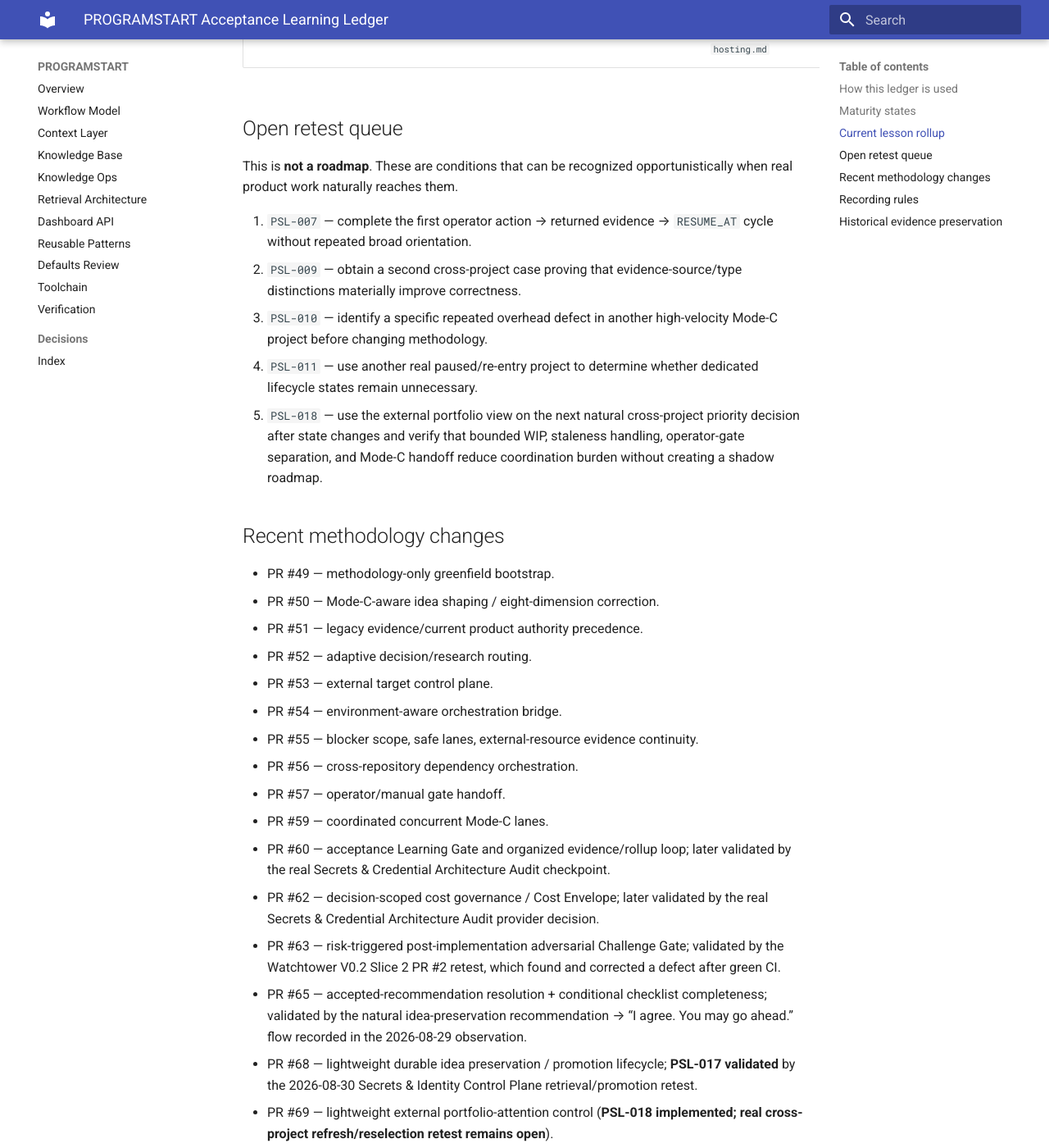
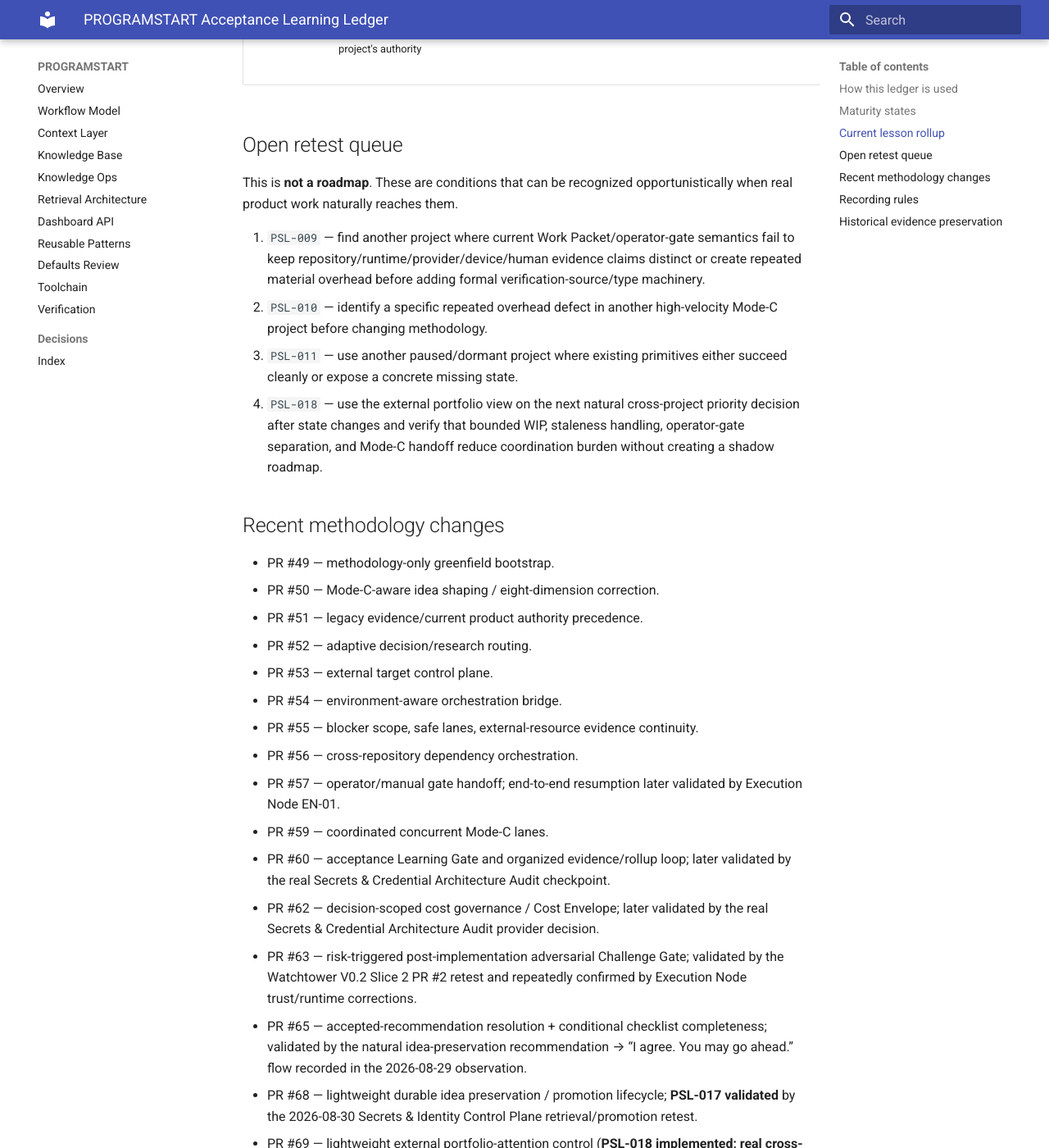
Before and after one commit to GrahamArdent/PROGRAMSTART, an MkDocs documentation site: the page built from docs/PROGRAMSTART_ACCEPTANCE_LEARNING_LEDGER.md, in a window 1280 px wide and 1400 px high, scrolled down 4820 px. Shown: the whole window at 82% size. Built offline with MkDocs 1.6.1 and Material for MkDocs 9.7.7, drawn with Linux system fonts in a browser that asks for light colours; some of the changed text lies outside the part shown.

Commit message:
docs(acceptance): reconcile secrets learning with latest main

```diff
--- a/docs/PROGRAMSTART_ACCEPTANCE_LEARNING_LEDGER.md
+++ b/docs/PROGRAMSTART_ACCEPTANCE_LEARNING_LEDGER.md
@@ -46,15 +46,15 @@
 | `PSL-004` | External target control + environment-aware orchestration should let PROGRAMSTART operate through available connected tools without vendoring its runtime or fabricating unavailable checks | **validated** | external target control plane + orchestration | Email Bridge acceptance → PROGRAMSTART PRs #53/#54 | another lean adopted repo executed primarily through connected tools |
 | `PSL-005` | A narrow Mode-C blocker must keep truthful closure control while safe independent work remains discoverable; provider history and current visibility are separate facts | **validated** | blocker scope / safe-lane / evidence continuity | GCRM → PROGRAMSTART PR #55 and later R4 work | another provider/manual blocker with safe preparation outside the blocked dependency |
 | `PSL-006` | Cross-repository dependencies need a task-scoped authority graph with partial satisfaction, evidence reuse/invalidation, and independent project spines | **validated** | Work Packet + orchestration | Dedication ↔ Calendar Bridge → PROGRAMSTART PR #56 | another companion integration where repository/runtime/provider planes disagree |
-| `PSL-007` | Operator/manual gates need a secret-safe exact action/evidence/resume contract and must distinguish action completion from system acceptance | **validated** (protocol); end-to-end resumption still open | Work Packet + orchestration | Email/Calendar + Resume Creator → PROGRAMSTART PR #57 | first real credential/device/CI/reviewer gate that returns evidence and resumes at declared `RESUME_AT` without broad reorientation |
+| `PSL-007` | Operator/manual gates need a secret-safe exact action/evidence/resume contract and must distinguish action completion from system acceptance | **validated** | Work Packet + orchestration | PROGRAMSTART PR #57 → Execution Node EN-01 operator/admin install → returned GitHub/runtime evidence → correction/reverification → resumed closure; `docs/acceptance/observations/2026-08-31-execution-node-operator-gate-retest.md` | future operator/manual gate where returned evidence contradicts prior assumptions or tempts broad reorientation instead of declared-point resumption |
 | `PSL-008` | Multiple legitimate current Mode-C work streams can coexist under one spine, but one invocation selects one packet and closure control stays truthful | **validated** | Work Packet + orchestration | GCRM R4 + PROGRAMSTART PR #59; `docs/acceptance/observations/2026-08-27-gcrm-concurrent-mode-c-lanes.md` | another mature project where sibling lanes share a real mutable/conflict surface |
-| `PSL-009` | Verification evidence may need source/type distinctions so repository CI, hosted runtime, provider, physical device, and human acceptance are not collapsed into one generic green state | **observe** | verification policy — smallest owner not yet earned | Dedication Android physical acceptance vs emulator/CI | second project where two evidence sources prove materially different claims and current policy causes friction |
+| `PSL-009` | Verification evidence may need source/type distinctions so repository CI, hosted runtime, provider, physical device, and human acceptance are not collapsed into one generic green state | **observe** | verification policy — smallest owner not yet earned | Dedication Android physical acceptance vs emulator/CI + Execution Node repository/CI vs installed runtime/physical host; `docs/acceptance/observations/2026-08-31-execution-node-operator-gate-retest.md` | another project where current Work Packet/operator-gate semantics fail to preserve source-specific claims or create repeated material overhead; only then consider a bounded formal verification-source/type policy |
 | `PSL-010` | High-velocity Mode C must stay lightweight; small safe slices should not trigger broad planning/research ceremony | **observe** | proportional planning / orchestration | LinkedIn Generator narrow PR sequence | another rapid mature-project sequence showing a specific recurring overhead gap |
 | `PSL-011` | Dedicated active/paused/inactive/retired lifecycle machinery is not currently earned; focused Mode-C re-entry + invalidation may be sufficient | **observe / narrowed** | Mode-C re-entry | Resume Creator V6 acceptance → PR #58 | another paused/dormant project where existing primitives either succeed cleanly or expose a concrete missing state |
 | `PSL-012` | Selective PROGRAMSTART methodology propagation can update managed controls without becoming a strategic replan | **observe / supporting** | adopt/sync surface | LinkedIn Generator PR #19 | another adopted existing repo needing selective methodology sync with project authority preserved |
 | `PSL-013` | PROGRAMSTART needs a built-in evidence-driven Learning Gate so real project use conditionally produces observation/maturity updates and later retests, without turning the ledger into an activity log | **validated** | `docs/PROGRAMSTART_LEARNING_LOOP.md` + orchestration prompt | PR #60 implementation → real Secrets & Credential Architecture Audit checkpoint; `docs/acceptance/observations/2026-08-28-secrets-cost-gate-retest.md` | another normal checkpoint where the correct result is `no reusable lesson`, counterevidence, or a different maturity delta rather than unconditional methodology work |
 | `PSL-014` | Material paid/metered dependency decisions need a decision-scoped Cost Envelope covering current evidence, included capacity, charge trigger, caps, reuse/alternatives, and the evidence that earns payment; volatile vendor prices must not become a central registry | **validated** | `docs/PROGRAMSTART_COST_GOVERNANCE.md` + orchestration prompt | PR #62 implementation → real Secrets & Credential Architecture Audit; `docs/acceptance/observations/2026-08-28-secrets-cost-gate-retest.md` | a future metered API or infrastructure decision with a different cost shape, especially one that actually crosses a `PAY_WHEN` threshold |
-| `PSL-015` | High-risk completed implementations need a risk-triggered post-implementation adversarial Challenge Gate before merge-ready/closure; inspect the actual implementation and construct a realistic failure sequence rather than relying only on intended design + green current tests | **validated** | `PROGRAMBUILD_CHALLENGE_GATE.md` + Work Packet + orchestration verification | Watchtower V0.2 PR #2 retest: adversarial closure found and corrected a defect after 19 green tests, then reached 22 green tests; `docs/acceptance/observations/2026-08-29-watchtower-challenge-gate-retest.md` | future high-risk closures should continue to challenge actual completed implementations; record counterevidence if activation becomes too broad or fails to protect material invariants |
+| `PSL-015` | High-risk completed implementations need a risk-triggered post-implementation adversarial Challenge Gate before merge-ready/closure; inspect the actual implementation and construct a realistic failure sequence rather than relying only on intended design + green current tests | **validated** | `PROGRAMBUILD_CHALLENGE_GATE.md` + Work Packet + orchestration verification | Watchtower V0.2 PR #2 retest + repeated Execution Node confirmation, including zero-argument trust-boundary correction after green checks; `docs/acceptance/observations/2026-08-31-execution-node-operator-gate-retest.md` | future high-risk closures should continue to challenge actual completed implementations; record counterevidence if activation becomes too broad or fails to protect material invariants |
 | `PSL-016` | Generic operator acceptance of a concrete recommendation must resolve deterministically to execution inside current authority, durable-authority reconciliation then execution, or deferral without resequencing; stronger gates remain independent, actual contradictory evidence wins, and applicable checklist obligations must be actively reconciled without turning checklists into scope/strategy | **validated** | Planning Operating Model + Work Packet + orchestration prompt + execution checklist | PR #65 implementation → natural Planning Projects acceptance “I agree. You may go ahead.” correctly resolved as `reconcile_authority_then_execute` for the idea-preservation methodology change; `docs/acceptance/observations/2026-08-29-idea-preservation-correction.md` | future generic acceptances with a different disposition, contradicted premise, or stronger gate should remain available as counterevidence/revalidation opportunities |
 | `PSL-017` | Worthwhile ideas need cheap durable non-authoritative preservation separate from promotion/execution: capture broadly, promote deliberately, execute only from authority; shelved/rejected/superseded rationale may remain useful evidence, while a live cross-project idea portfolio stays outside PROGRAMSTART | **validated** | Planning Operating Model + Idea Intake + optional `IDEA_LEDGER.md` + orchestration prompt | PR #68 implementation → Secrets & Identity Control Plane retrieval/promotion retest; `docs/acceptance/observations/2026-08-30-secrets-control-plane-promotion.md` | another natural captured idea whose later disposition differs (shelve/reject/supersede or promote into an existing authority) should remain available as counterevidence/revalidation |
 | `PSL-018` | Operators managing many independent repositories need a lightweight derived portfolio-attention layer that separates short operator gates from one primary build, keeps live filled state outside PROGRAMSTART, treats staleness as verification debt rather than urgency, and hands execution back to each project's authority | **implemented** | `PROGRAMBUILD_PORTFOLIO_CONTROL.md` + external-workspace templates | natural multi-repository organization problem + PROGRAMSTART PR #69 self-hosting sweep; `docs/acceptance/observations/2026-08-29-portfolio-attention-control-self-hosting.md` | next natural “what should we work on?” request after material project-state changes: refresh retained rows cheaply, correct stale assumptions from project authority, keep paused work non-urgent, separate one operator gate from one primary build, and hand the selected project back to Mode C without portfolio authority drift |
@@ -63,11 +63,10 @@
 
 This is **not a roadmap**. These are conditions that can be recognized opportunistically when real product work naturally reaches them.
 
-1. `PSL-007` — complete the first operator action → returned evidence → `RESUME_AT` cycle without repeated broad orientation.
-2. `PSL-009` — obtain a second cross-project case proving that evidence-source/type distinctions materially improve correctness.
-3. `PSL-010` — identify a specific repeated overhead defect in another high-velocity Mode-C project before changing methodology.
-4. `PSL-011` — use another real paused/re-entry project to determine whether dedicated lifecycle states remain unnecessary.
-5. `PSL-018` — use the external portfolio view on the next natural cross-project priority decision after state changes and verify that bounded WIP, staleness handling, operator-gate separation, and Mode-C handoff reduce coordination burden without creating a shadow roadmap.
+1. `PSL-009` — find another project where current Work Packet/operator-gate semantics fail to keep repository/runtime/provider/device/human evidence claims distinct or create repeated material overhead before adding formal verification-source/type machinery.
+2. `PSL-010` — identify a specific repeated overhead defect in another high-velocity Mode-C project before changing methodology.
+3. `PSL-011` — use another paused/dormant project where existing primitives either succeed cleanly or expose a concrete missing state.
+4. `PSL-018` — use the external portfolio view on the next natural cross-project priority decision after state changes and verify that bounded WIP, staleness handling, operator-gate separation, and Mode-C handoff reduce coordination burden without creating a shadow roadmap.
 
 ## Recent methodology changes
 
@@ -79,11 +78,11 @@
 - PR #54 — environment-aware orchestration bridge.
 - PR #55 — blocker scope, safe lanes, external-resource evidence continuity.
 - PR #56 — cross-repository dependency orchestration.
-- PR #57 — operator/manual gate handoff.
+- PR #57 — operator/manual gate handoff; end-to-end resumption later validated by Execution Node EN-01.
 - PR #59 — coordinated concurrent Mode-C lanes.
 - PR #60 — acceptance Learning Gate and organized evidence/rollup loop; later validated by the real Secrets & Credential Architecture Audit checkpoint.
 - PR #62 — decision-scoped cost governance / Cost Envelope; later validated by the real Secrets & Credential Architecture Audit provider decision.
-- PR #63 — risk-triggered post-implementation adversarial Challenge Gate; validated by the Watchtower V0.2 Slice 2 PR #2 retest, which found and corrected a defect after green CI.
+- PR #63 — risk-triggered post-implementation adversarial Challenge Gate; validated by the Watchtower V0.2 Slice 2 PR #2 retest and repeatedly confirmed by Execution Node trust/runtime corrections.
 - PR #65 — accepted-recommendation resolution + conditional checklist completeness; validated by the natural idea-preservation recommendation → “I agree. You may go ahead.” flow recorded in the 2026-08-29 observation.
 - PR #68 — lightweight durable idea preservation / promotion lifecycle; **PSL-017 validated** by the 2026-08-30 Secrets & Identity Control Plane retrieval/promotion retest.
 - PR #69 — lightweight external portfolio-attention control (**PSL-018 implemented; real cross-project refresh/reselection retest remains open**).
```
